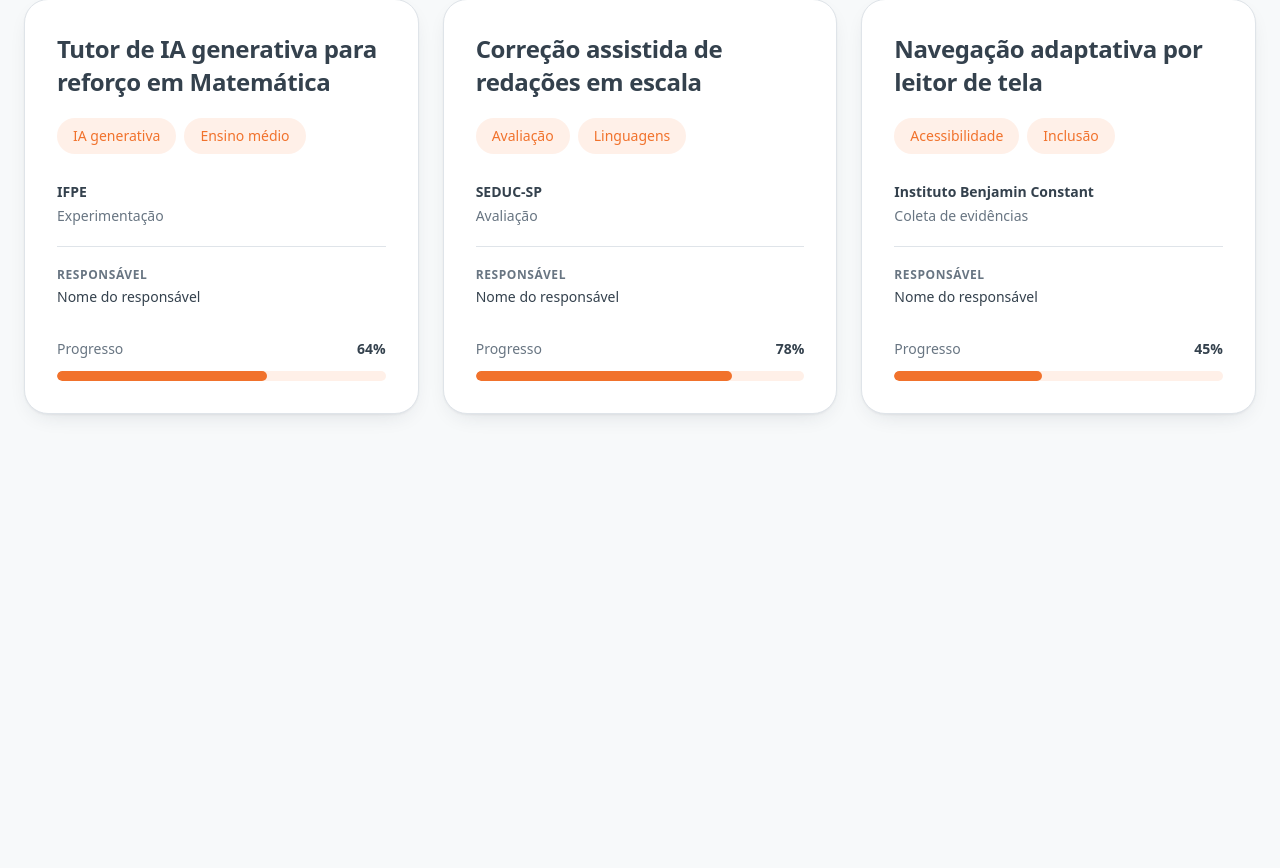
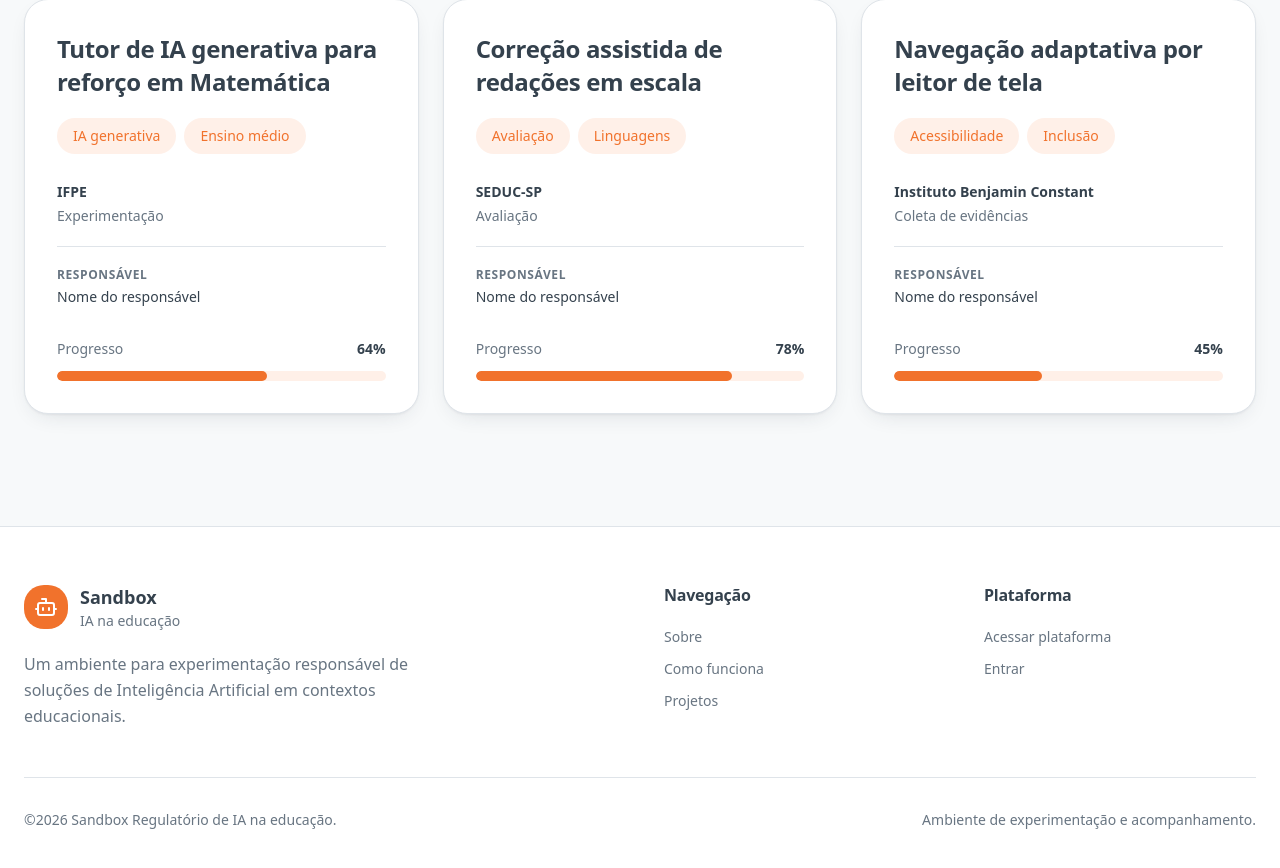
Before and after one commit to beatnees/sandbox, a Next.js app: page /sandbox/ in a window 1280 px wide. Shown: the part 2594-3462 px from the top of the page. Before the commit the page ends 3120 px from the top, so only its background shows below. Built offline with nearby package versions, Linux system fonts and the light colour scheme.

Commit message:
adiciona footer

```diff
--- a/app/page.tsx
+++ b/app/page.tsx
@@ -1,4 +1,5 @@
 import Header from "@/components/layout/Header";
+import Footer from "@/components/layout/Footer";
 import { ShieldCheck, TrendingUp, Lightbulb, UsersRound } from "lucide-react";
 
 export default function Home() {
@@ -407,6 +408,8 @@ export default function Home() {
           </div>
         </section>
       </main>
+
+      <Footer></Footer>
     </>
   );
 }
--- /dev/null
+++ b/components/layout/Footer.tsx
@@ -0,0 +1,88 @@
+import Link from "next/link";
+import { Bot } from "lucide-react";
+
+export default function Footer() {
+  return (
+    <footer className="border-t border-border bg-card">
+      <div className="mx-auto max-w-7xl px-6 py-14">
+        <div className="grid gap-12 md:grid-cols-2 lg:grid-cols-4">
+          {/* marca */}
+          <div className="lg:col-span-2">
+            <Link href="/" className="flex items-center gap-3">
+              <div className="flex h-11 w-11 items-center justify-center rounded-2xl bg-primary font-bold text-primary-foreground">
+                <Bot size={24} strokeWidth={2} />
+              </div>
+
+              <div>
+                <p className="font-display text-lg font-bold text-foreground">
+                  Sandbox
+                </p>
+                <p className="text-sm text-muted-foreground">IA na educação</p>
+              </div>
+            </Link>
+
+            <p className="mt-5 max-w-md leading-relaxed text-muted-foreground">
+              Um ambiente para experimentação responsável de soluções de
+              Inteligência Artificial em contextos educacionais.
+            </p>
+          </div>
+
+          {/* navegação */}
+
+          <div>
+            <h3 className="font-semibold text-foreground">Navegação</h3>
+
+            <div className="mt-5 flex flex-col gap-3">
+              <a
+                href="#sobre"
+                className="text-sm text-muted-foreground transition hover:text-primary"
+              >
+                Sobre
+              </a>
+              <a
+                href="#como-funciona"
+                className="text-sm text-muted-foreground transition hover:text-primary"
+              >
+                Como funciona
+              </a>
+              <a
+                href="#projetos"
+                className="text-sm text-muted-foreground transition hover:text-primary"
+              >
+                Projetos
+              </a>
+            </div>
+          </div>
+
+          {/* plataforma */}
+          <div>
+            <h3 className="font-semibold text-foreground">Plataforma</h3>
+            <div className="mt-5 flex flex-col gap-3">
+              <Link
+                href="/login"
+                className="text-sm text-muted-foreground transition hover:text-primary"
+              >
+                Acessar plataforma
+              </Link>
+              <Link
+                href="/login"
+                className="text-sm text-muted-foreground transition hover:text-primary"
+              >
+                Entrar
+              </Link>
+            </div>
+          </div>
+        </div>
+
+        {/* rodapé inferior */}
+
+        <div className="mt-12 flex flex-col gap-4 border-t border-border pt-8 text-sm text-muted-foreground md:flex-row md:items-center md:justify-between">
+          <p>
+            ©{new Date().getFullYear()} Sandbox Regulatório de IA na educação.
+          </p>
+          <p>Ambiente de experimentação e acompanhamento.</p>
+        </div>
+      </div>
+    </footer>
+  );
+}
```
